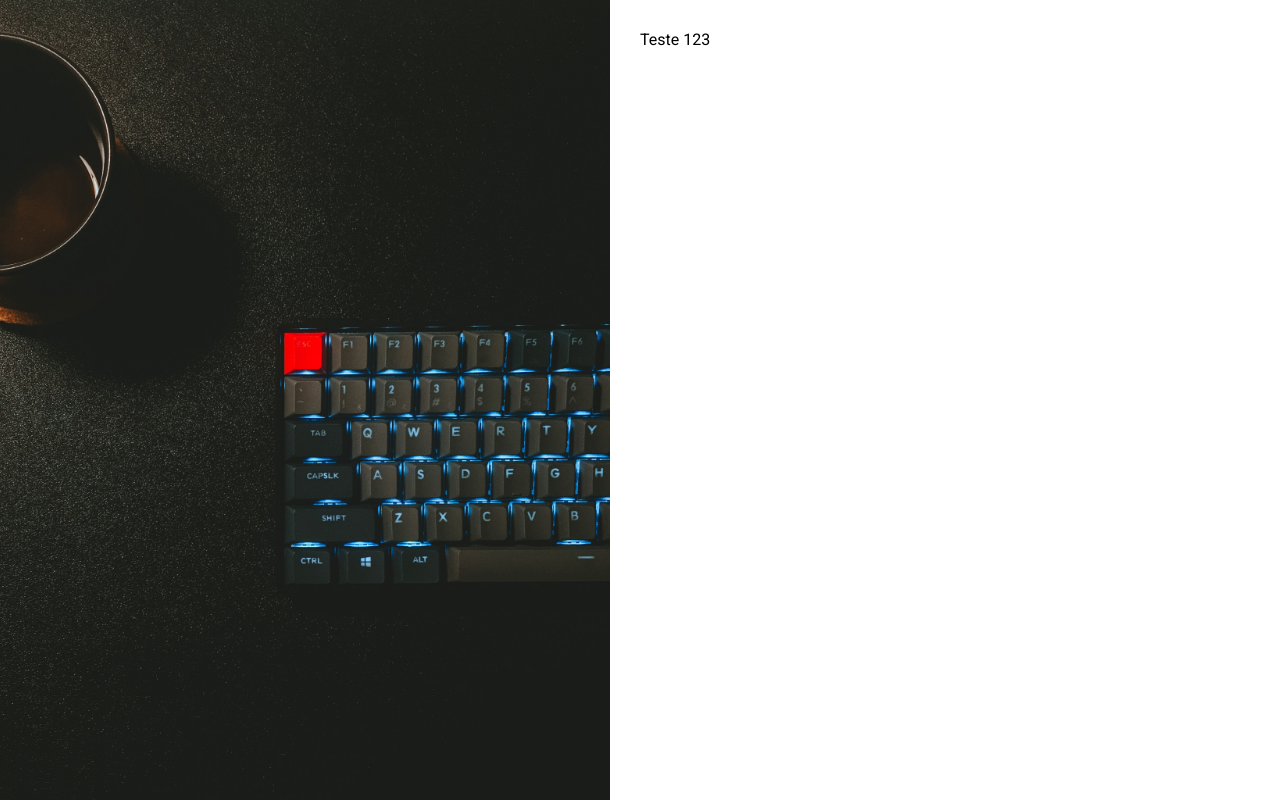
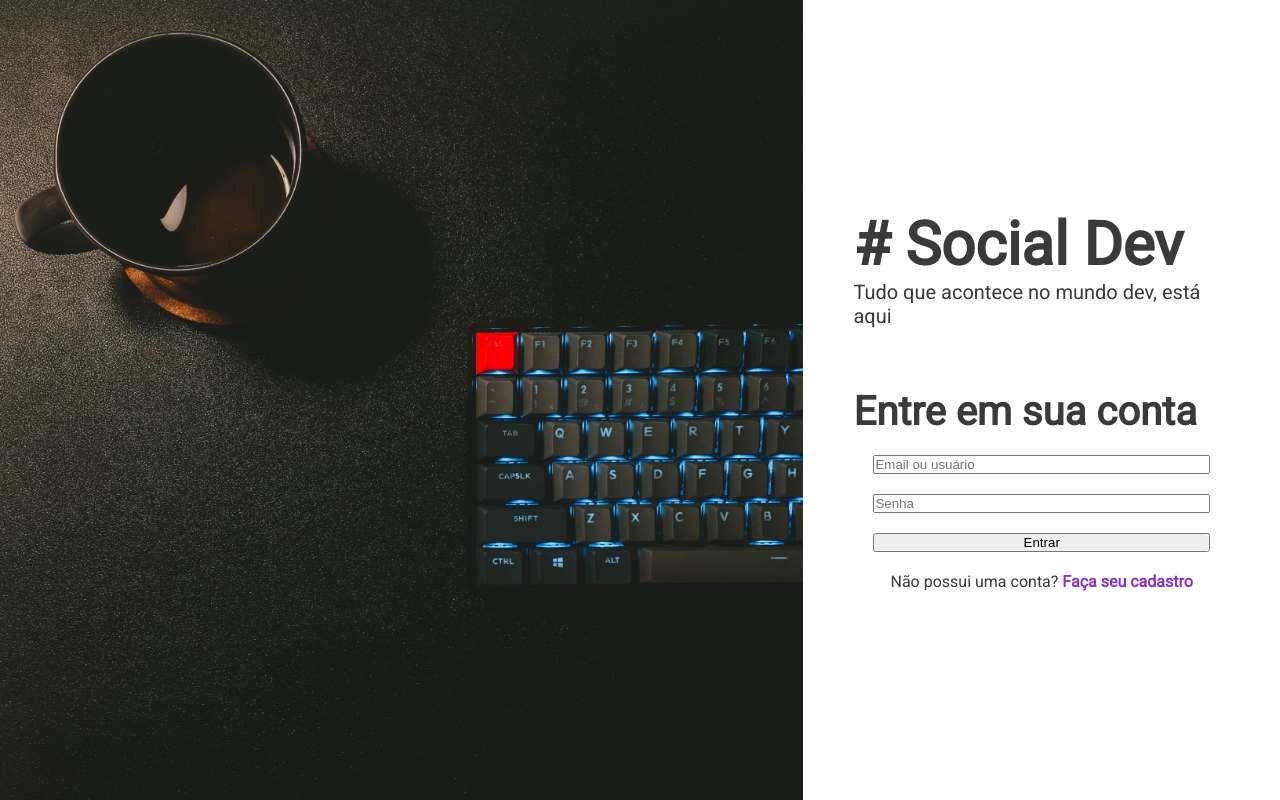
Before and after one commit to RonaldoGR/social-dev, a Next.js app: page /Login in a window 1280 px wide. Built offline with nearby package versions, Linux system fonts and the light colour scheme.

Commit message:
criado esqueleto da página de login

```diff
--- a/pages/Login.jsx
+++ b/pages/Login.jsx
@@ -1,11 +1,42 @@
+import styled from 'styled-components'
+
 import ImageWithSpace from '../src/components/layout/ImageWithSpace'
+import H1 from '../src/components/typography/H1'
+import H2 from '../src/components/typography/H2'
+import H4 from '../src/components/typography/H4'
+
+const FormContainer = styled.div`
+  margin-top: 60px;
+`
+const Form = styled.form`
+  display:flex;
+  flex-direction: column;
+  margin: 20px;
+  gap: 20px;
+`
+
+const Text = styled.p`
+  text-align: center;
+`
 
 
 function LoginPage () {
   return (
     <div>
       <ImageWithSpace>
-         Teste 123
+        <H1># Social Dev</H1>
+        <H4>Tudo que acontece no mundo dev, está aqui</H4>
+        <FormContainer>
+          <H2>Entre em sua conta</H2>
+          <Form>
+              <input placeholder = "Email ou usuário" type="email" />
+              <input placeholder="Senha" type="password" />
+              <button>Entrar</button>
+          </Form>
+          <Text>
+            Não possui uma conta? <a href="#">Faça seu cadastro</a>
+          </Text>
+        </FormContainer>
       </ImageWithSpace>
     </div>
   )
--- a/pages/_app.jsx
+++ b/pages/_app.jsx
@@ -8,6 +8,13 @@
 
 body {
   font-family: 'Roboto', sans-serif;
+  color: #3A3A3A;
+}
+
+a {
+   color: #8933CD;
+   font-weight: bold;
+   text-decoration: none;
 }
 `
 
--- a/src/components/layout/ImageWithSpace.jsx
+++ b/src/components/layout/ImageWithSpace.jsx
@@ -1,7 +1,7 @@
 import styled from 'styled-components'
 
 
-const WIDTH_BREAK = '600px'
+const WIDTH_BREAK = '700px'
 
 const StyledFlex = styled.div`
   display: flex;
@@ -21,15 +21,18 @@
 `
 const StyledContainer = styled.div`
   background-color: white;
-  padding: 30px;
+  padding: 30px 50px;
 
   @media (min-width: ${WIDTH_BREAK}) {
-    width: 100%;
-    (min-width: calc(${WIDTH_BREAK} - 60px);
+    width: calc(${WIDTH_BREAK} - 100px);
   }
   @media (max-width: ${WIDTH_BREAK}) {
    width: 100%;
   }
+
+  display: flex;
+  flex-direction: column;
+  justify-content: center;
 `
 
 
--- /dev/null
+++ b/src/components/typography/H1.jsx
@@ -0,0 +1,9 @@
+import styled from 'styled-components'
+
+const H1 = styled.h1`
+  font-size: 60px;
+  fong-weight: bold;
+
+`
+
+export default H1
--- /dev/null
+++ b/src/components/typography/H2.jsx
@@ -0,0 +1,7 @@
+import styled from 'styled-components'
+
+const H2 = styled.h2`
+  font-size: 40px;
+  font-weight: bold;
+`
+export default H2
--- /dev/null
+++ b/src/components/typography/H4.jsx
@@ -0,0 +1,9 @@
+import styled from 'styled-components'
+
+const H4 = styled.h4`
+  font-size: 20px;
+  font-weight: 500;
+
+`
+
+export default H4
```
